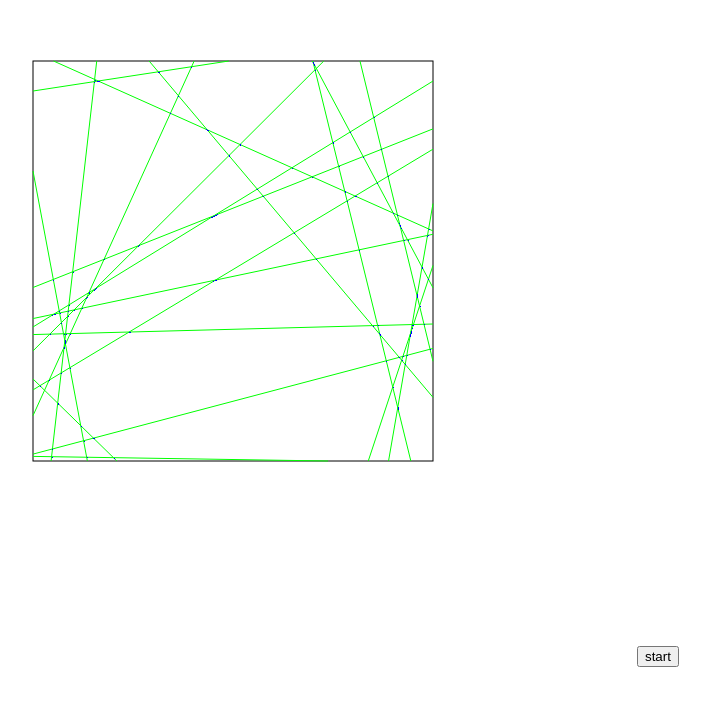
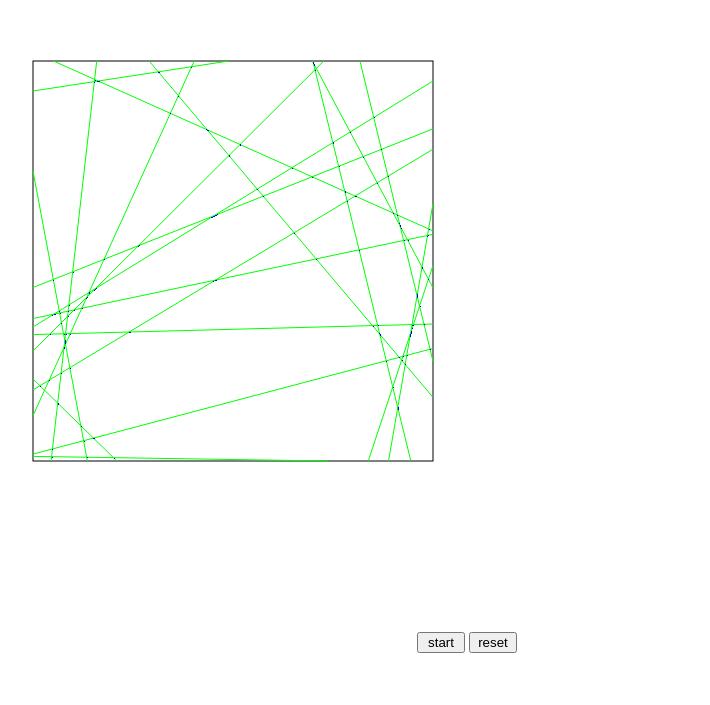
Before and after one commit to vitaliiboiko360/shattered-square-canvas, a plain HTML site: page index.html in a window 1280 px wide. Shown: the part 147-852 px from the top of the page, without its empty margins (175-885 px from the left). Before the commit the page ends 822 px from the top, so only its background shows below. Drawn offline with Linux system fonts and the light colour scheme.

Commit message:
add buttons layout

```diff
--- a/index.html
+++ b/index.html
@@ -11,9 +11,39 @@
       type="text/css"
     />
     <script src="js/main.js"></script>
+    <style>
+      .centerButton {
+        margin: 0 auto;
+        width: 3rem;
+      }
+      .container {
+        position: fixed;
+        display: grid;
+        grid-template-columns: 1fr 7rem 1fr;
+        bottom: 0px;
+        width: 100%;
+        /* left: 45%; */
+      }
+      .buttonsWrap {
+        grid-column: 2;
+      }
+      .canvasContainer {
+        margin-bottom: 2rem;
+      }
+    </style>
   </head>
   <body>
-    <canvas id="canvas" width="800" height="800"></canvas>
-    <button id="button">start</button>
+    <canvas
+      id="canvas"
+      class="canvasContainer"
+      width="800"
+      height="800"
+    ></canvas>
+    <div class="container">
+      <div class="buttonsWrap">
+        <button id="button" class="centerButton">start</button>
+        <button id="button" class="centerButton">reset</button>
+      </div>
+    </div>
   </body>
 </html>
```
